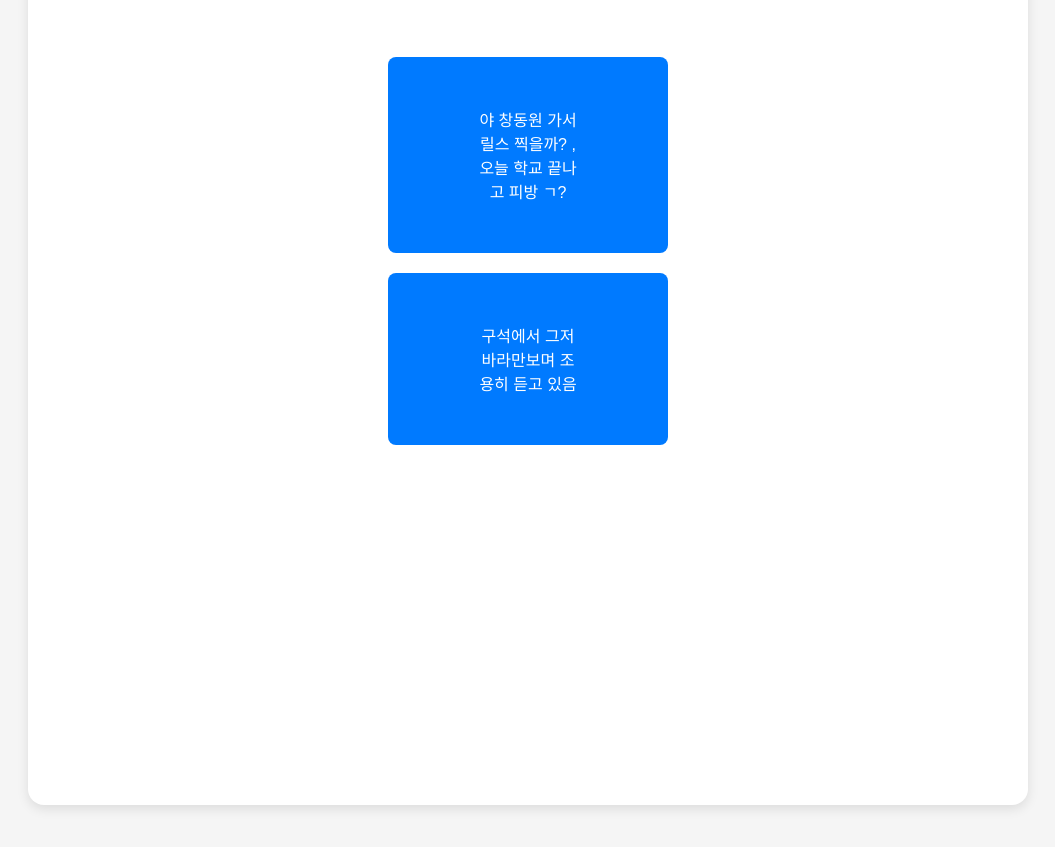
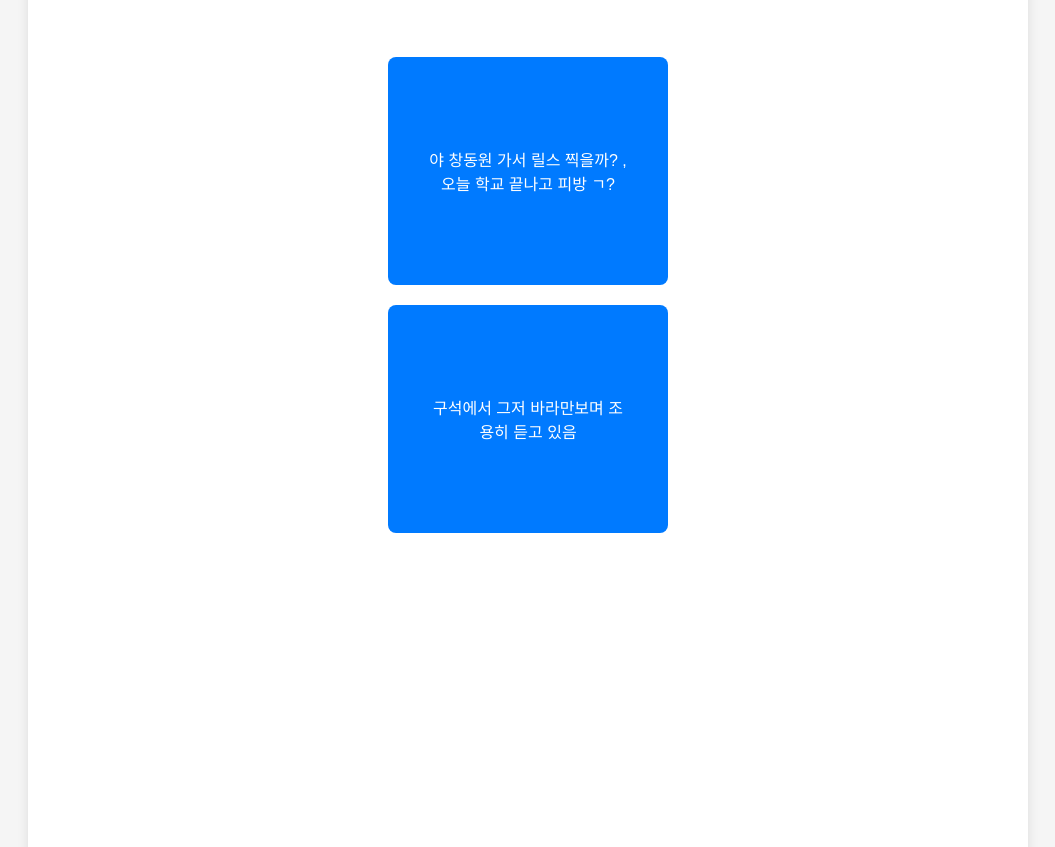
Before and after one commit to poongro0225/motiv-web, a plain HTML site: page index.html in a window 1280 px wide. Shown: the part 937-1784 px from the top of the page, without its empty margins (112-1167 px from the left). Drawn offline with Linux system fonts and the light colour scheme.

Commit message:
Update index.html

```diff
--- a/index.html
+++ b/index.html
@@ -27,7 +27,7 @@
       margin-bottom: 50px;
     }
     button {
-      padding: 50px 90px;
+      padding: 90px 40px;
       margin: 10px;
       font-size: 16px;
       border: none;
```
